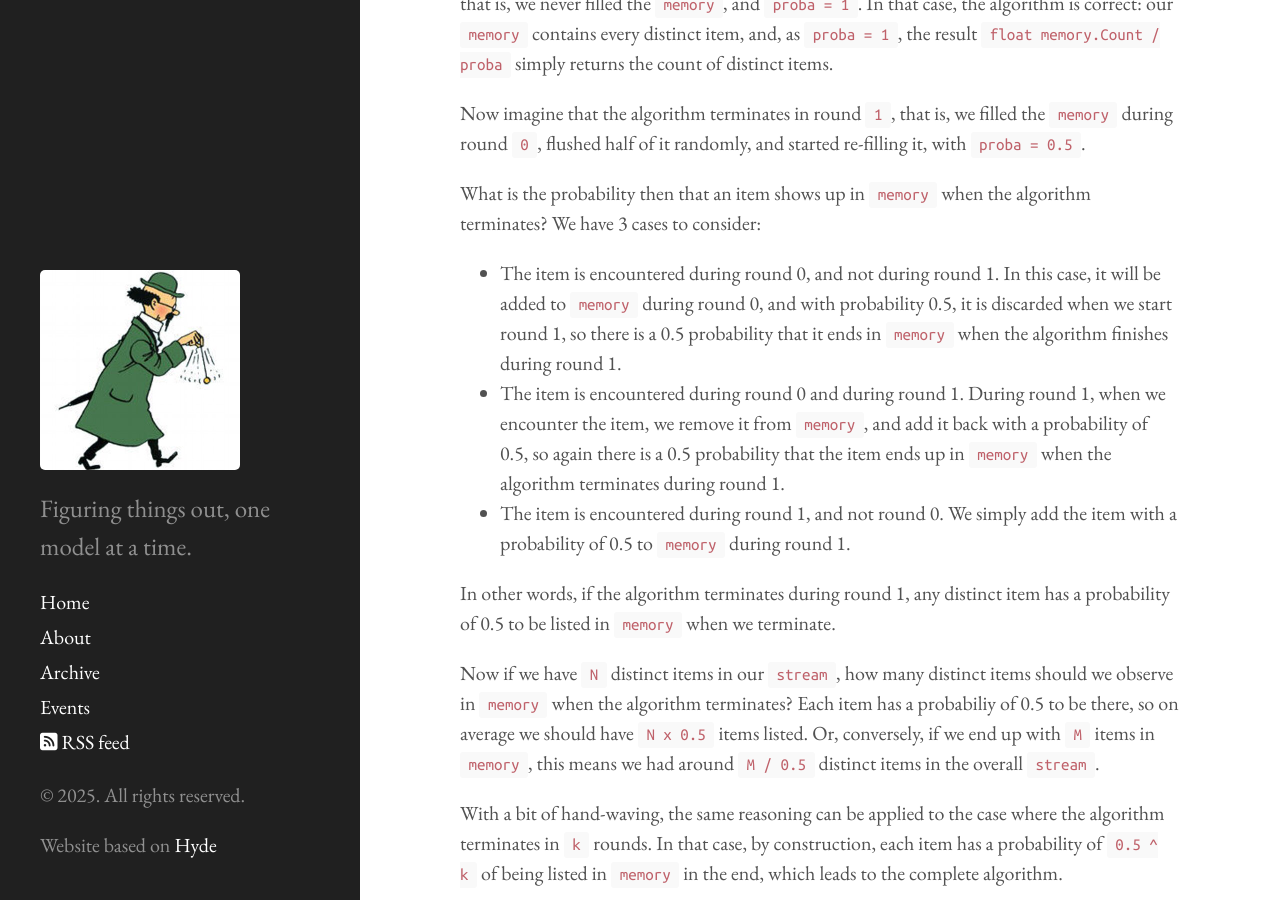
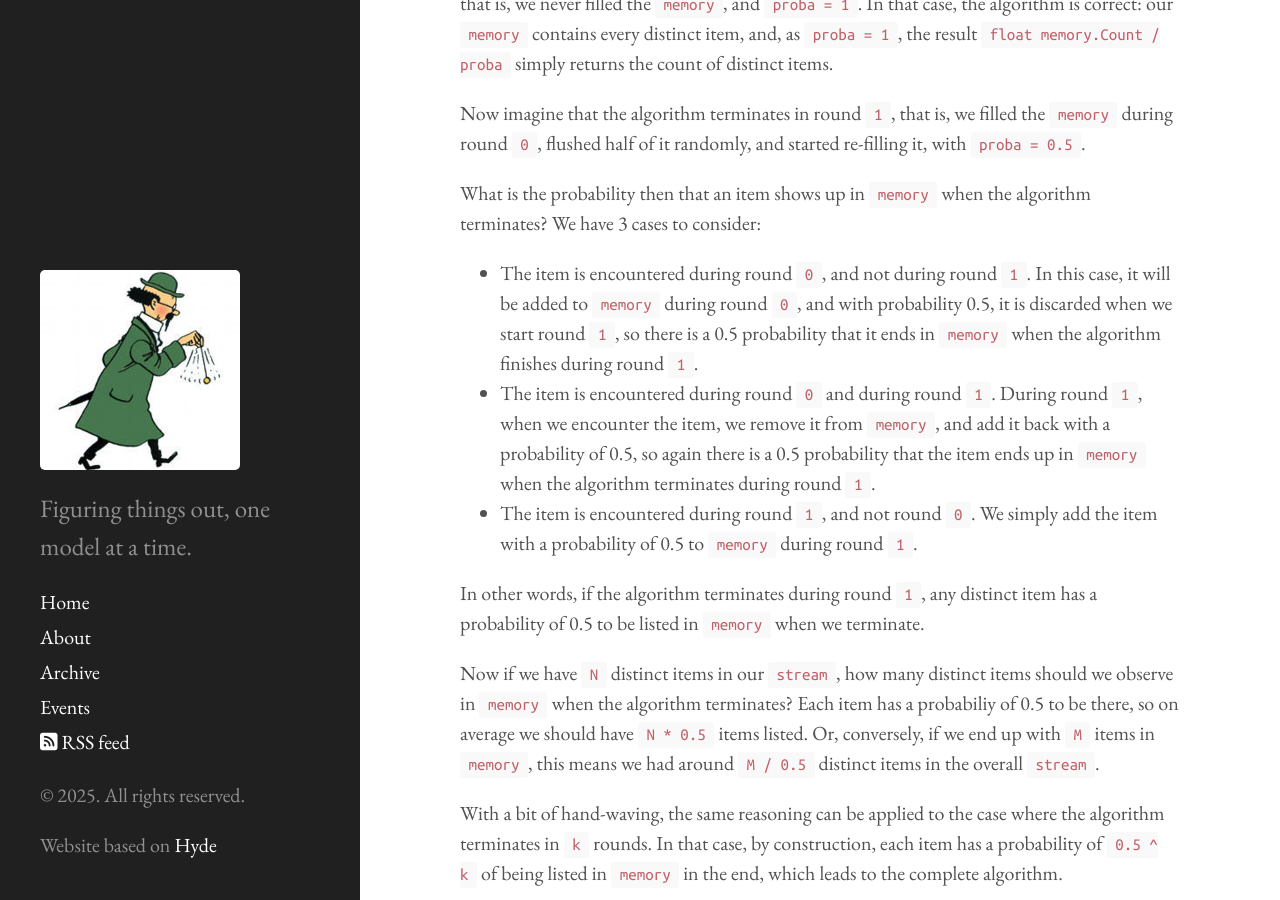
Before and after one commit to mathias-brandewinder/mathias-brandewinder.github.io, a Jekyll site: the page built from _posts/2025-10-22-count-distinct-items-with-cvm-algorithm.md, in a window 1280 px wide and 900 px high, scrolled down 2915 px. Built offline with Jekyll 4.4.1, drawn with Linux system fonts in a browser that asks for light colours; a script that is not in the unit is left out; some of the changed text lies outside the part shown.

```diff
--- a/_posts/2025-10-22-count-distinct-items-with-cvm-algorithm.md
+++ b/_posts/2025-10-22-count-distinct-items-with-cvm-algorithm.md
@@ -133,23 +133,23 @@ it, with `proba = 0.5`.
 What is the probability then that an item shows up in `memory` when the
 algorithm terminates? We have 3 cases to consider:
 
-- The item is encountered during round 0, and not during round 1. In this case,
-it will be added to `memory` during round 0, and with probability 0.5, it is
-discarded when we start round 1, so there is a 0.5 probability that it ends in
-`memory` when the algorithm finishes during round 1.
-- The item is encountered during round 0 and during round 1. During round 1,
+- The item is encountered during round `0`, and not during round `1`. In this case,
+it will be added to `memory` during round `0`, and with probability 0.5, it is
+discarded when we start round `1`, so there is a 0.5 probability that it ends in
+`memory` when the algorithm finishes during round `1`.
+- The item is encountered during round `0` and during round `1`. During round `1`,
 when we encounter the item, we remove it from `memory`, and add it back with a
 probability of 0.5, so again there is a 0.5 probability that the item ends up
-in `memory` when the algorithm terminates during round 1.
-- The item is encountered during round 1, and not round 0. We simply add the
-item with a probability of 0.5 to `memory` during round 1.
+in `memory` when the algorithm terminates during round `1`.
+- The item is encountered during round `1`, and not round `0`. We simply add the
+item with a probability of 0.5 to `memory` during round `1`.
 
-In other words, if the algorithm terminates during round 1, any distinct item
+In other words, if the algorithm terminates during round `1`, any distinct item
 has a probability of 0.5 to be listed in `memory` when we terminate.
 
 Now if we have `N` distinct items in our `stream`, how many distinct items should
 we observe in `memory` when the algorithm terminates? Each item has a
-probabiliy of 0.5 to be there, so on average we should have `N x 0.5` items
+probabiliy of 0.5 to be there, so on average we should have `N * 0.5` items
 listed. Or, conversely, if we end up with `M` items in `memory`, this means we
 had around `M / 0.5` distinct items in the overall `stream`.
 
```
Also changed, not shown: other parts of _posts/2025-10-22-count-distinct-items-with-cvm-algorithm.md (+2 -2 lines).
